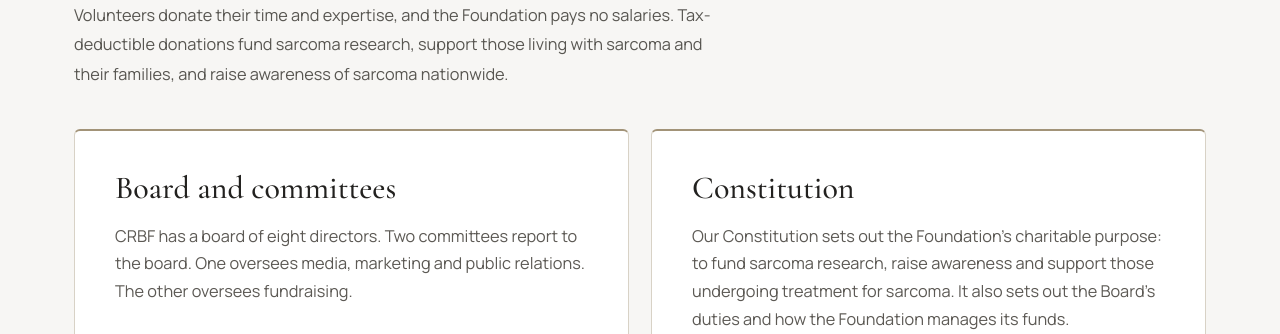
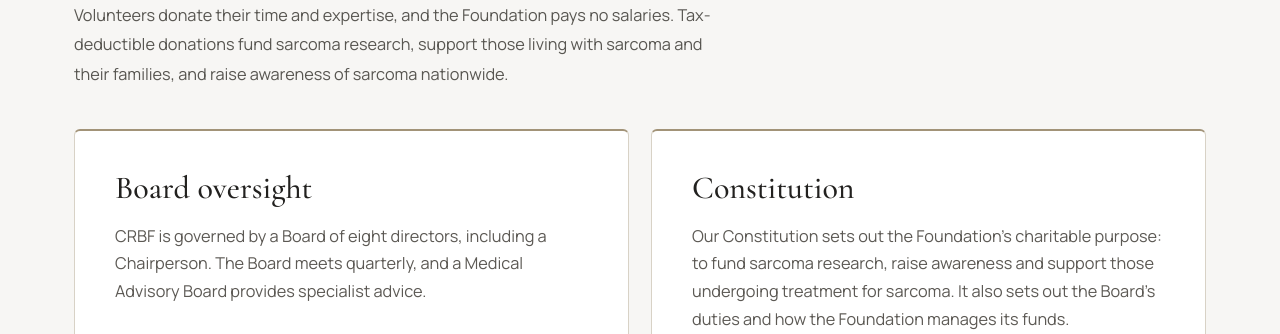
Before and after one commit to sebaroney/crbf-website-preview, a plain HTML site: page governance/index.html in a window 1280 px wide. Shown: the part 618-952 px from the top of the page. Drawn offline with Linux system fonts and the light colour scheme.

Commit message:
Update CRBF board composition and meeting schedule

```diff
--- a/governance/index.html
+++ b/governance/index.html
@@ -80,8 +80,8 @@
     <p>Volunteers donate their time and expertise, and the Foundation pays no salaries. Tax-deductible donations fund sarcoma research, support those living with sarcoma and their families, and raise awareness of sarcoma nationwide.</p>
     <div class="content-grid two-column governance-cards">
       <article>
-        <h3>Board and committees</h3>
-        <p>CRBF has a board of eight directors. Two committees report to the board. One oversees media, marketing and public relations. The other oversees fundraising.</p>
+        <h3>Board oversight</h3>
+        <p>CRBF is governed by a Board of eight directors, including a Chairperson. The Board meets quarterly, and a Medical Advisory Board provides specialist advice.</p>
         <a class="text-link" href="https://www.crbf.org.au/crbf/board/">Meet the board</a>
       </article>
       <article>
```
